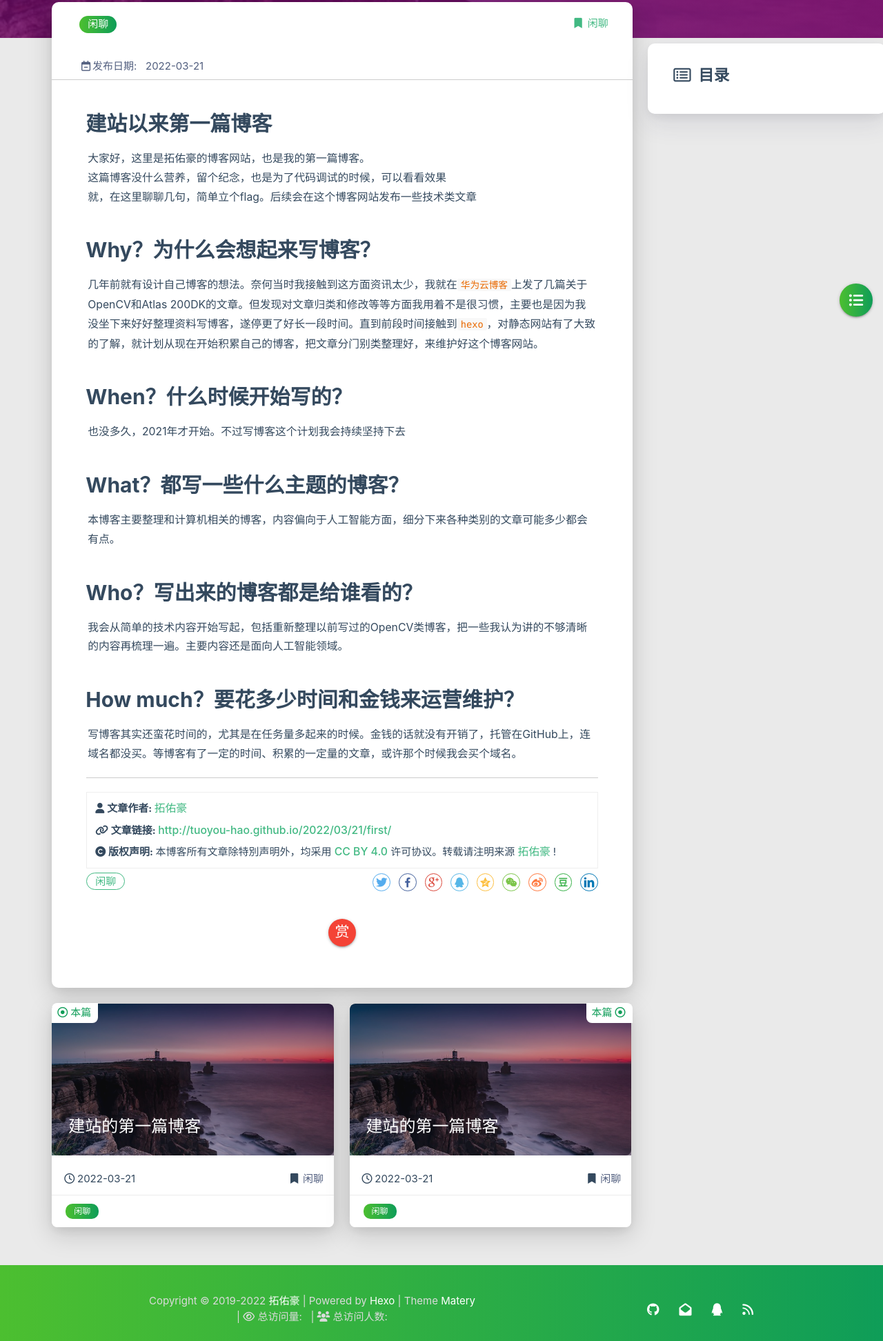
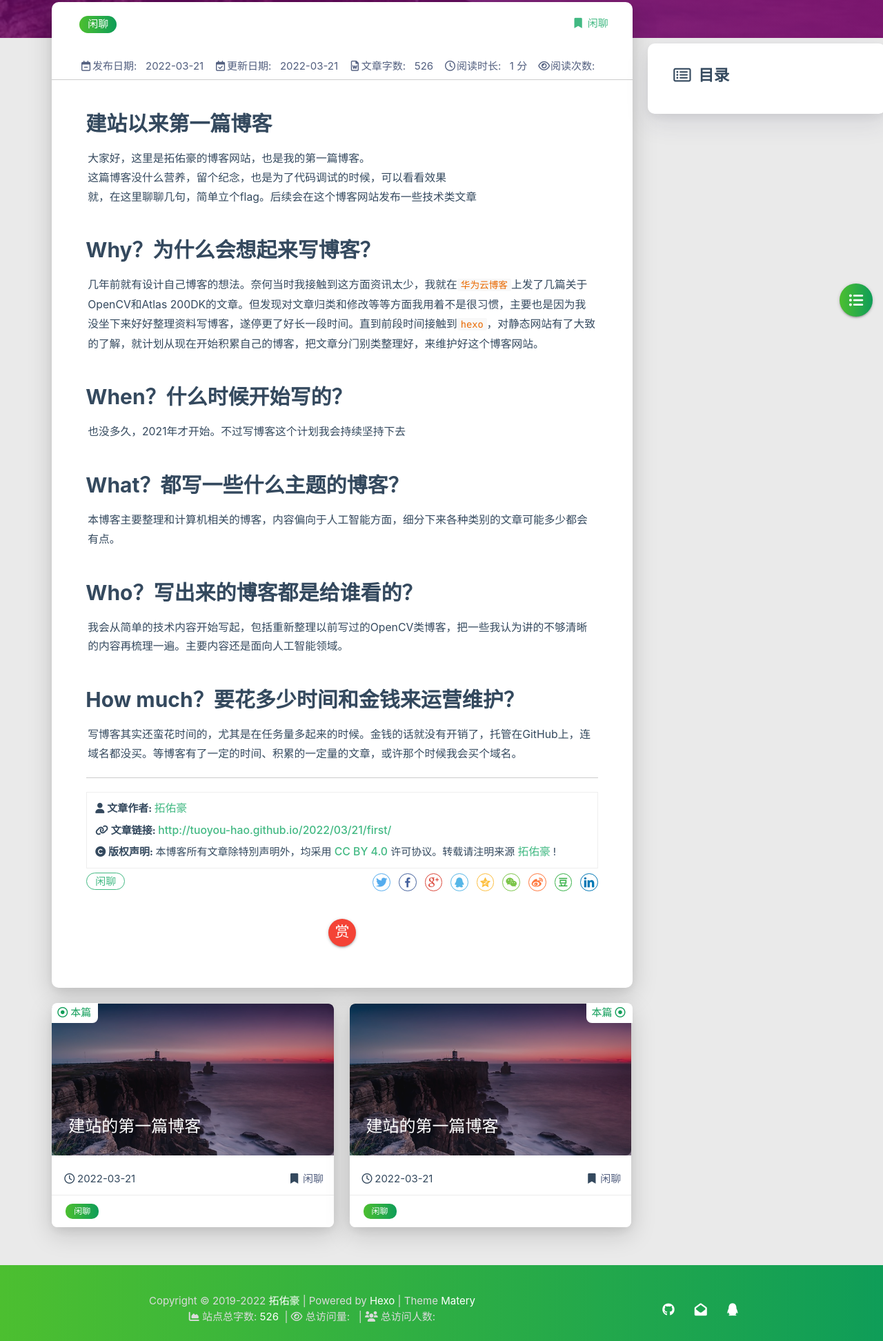
Before and after one commit to tuoyou-hao/tuoyou-hao.github.io, a plain HTML site: page 2022/03/21/first/index.html in a window 1280 px wide. Shown: the part 265-2209 px from the top of the page at 69% size. Drawn offline with nearby package versions, Linux system fonts and the light colour scheme; some packages are replaced by stand-ins of ours; no server answers; a script that the page names is missing.

Commit message:
Site updated: 2022-03-29 19:39:37

```diff
--- a/2022/03/21/first/index.html
+++ b/2022/03/21/first/index.html
@@ -461,11 +461,31 @@ Why？为什么会想起来写博">
 
 
 
+                <div class="post-date info-break-policy">
+                    <i class="far fa-calendar-check fa-fw"></i>更新日期:&nbsp;&nbsp;
+                    2022-03-21
+                </div>
 
 
 
+                <div class="info-break-policy">
+                    <i class="far fa-file-word fa-fw"></i>文章字数:&nbsp;&nbsp;
+                    526
+                </div>
 
 
+
+                <div class="info-break-policy">
+                    <i class="far fa-clock fa-fw"></i>阅读时长:&nbsp;&nbsp;
+                    1 分
+                </div>
+
+
+
+                    <div id="busuanzi_container_page_pv" class="info-break-policy">
+                        <i class="far fa-eye fa-fw"></i>阅读次数:&nbsp;&nbsp;
+                        <span id="busuanzi_value_page_pv"></span>
+                    </div>
 
             </div>
         </div>
@@ -932,6 +952,13 @@ Why？为什么会想起来写博">
 </main>
 
 
+<script src="https://cdn.bootcss.com/mathjax/2.7.5/MathJax.js?config=TeX-AMS-MML_HTMLorMML"></script>
+<script>
+    MathJax.Hub.Config({
+        tex2jax: {inlineMath: [['$', '$'], ['\\(', '\\)']]}
+    });
+</script>
+
 
 
     <footer class="page-footer bg-color">
@@ -1003,6 +1030,9 @@ Why？为什么会想起来写博">
             |&nbsp;Theme&nbsp;<a href="https://github.com/blinkfox/hexo-theme-matery" target="_blank">Matery</a>
             <br>
 
+                &nbsp;<i class="fas fa-chart-area"></i>&nbsp;站点总字数:&nbsp;<span
+                        class="white-color">526</span>
+
 
 
 
@@ -1027,13 +1057,13 @@ Why？为什么会想起来写博">
 
         </div>
         <div class="col s12 m4 l4 social-link social-statis">
-    <a href="https://github.com/blinkfox" class="tooltipped" target="_blank" data-tooltip="访问我的GitHub" data-position="top" data-delay="50">
+    <a href="https://github.com/tuoyou-hao" class="tooltipped" target="_blank" data-tooltip="访问我的GitHub" data-position="top" data-delay="50">
         <i class="fab fa-github"></i>
     </a>
 
 
 
-    <a href="mailto:1181062873@qq.com" class="tooltipped" target="_blank" data-tooltip="邮件联系我" data-position="top" data-delay="50">
+    <a href="mailto:943663964@qq.com" class="tooltipped" target="_blank" data-tooltip="邮件联系我" data-position="top" data-delay="50">
         <i class="fas fa-envelope-open"></i>
     </a>
 
@@ -1043,7 +1073,7 @@ Why？为什么会想起来写博">
 
 
 
-    <a href="tencent://AddContact/?fromId=50&fromSubId=1&subcmd=all&uin=1181062873" class="tooltipped" target="_blank" data-tooltip="QQ联系我: 1181062873" data-position="top" data-delay="50">
+    <a href="tencent://AddContact/?fromId=50&fromSubId=1&subcmd=all&uin=943663964" class="tooltipped" target="_blank" data-tooltip="QQ联系我: 943663964" data-position="top" data-delay="50">
         <i class="fab fa-qq"></i>
     </a>
 
@@ -1052,10 +1082,6 @@ Why？为什么会想起来写博">
 
 
 
-
-    <a href="/atom.xml" class="tooltipped" target="_blank" data-tooltip="RSS 订阅" data-position="top" data-delay="50">
-        <i class="fas fa-rss"></i>
-    </a>
 
 </div>
     </div>
```
Also changed, not shown: 404.html (+6 -7 lines), about/index.html (+33 -21 lines), archives/2022/03/index.html (+6 -7 lines), archives/2022/index.html (+6 -7 lines), archives/index.html (+6 -7 lines), categories/index.html (+6 -7 lines), categories/闲聊/index.html (+6 -7 lines), contact/index.html (+6 -7 lines), friends/index.html (+6 -7 lines), index.html (+10 -15 lines), tags/index.html (+6 -7 lines), tags/闲聊/index.html (+6 -7 lines).
